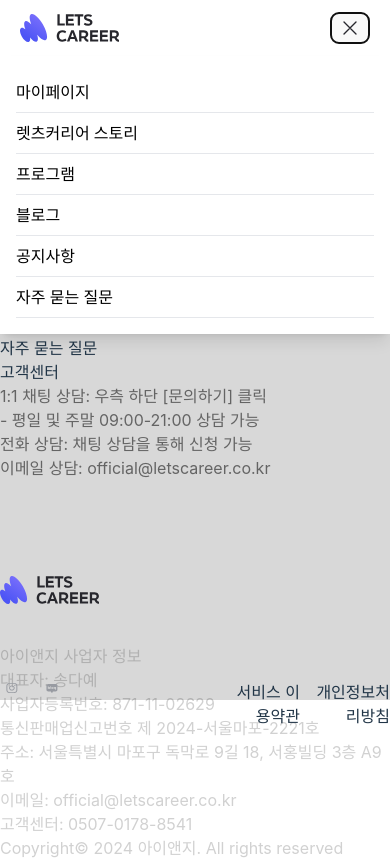
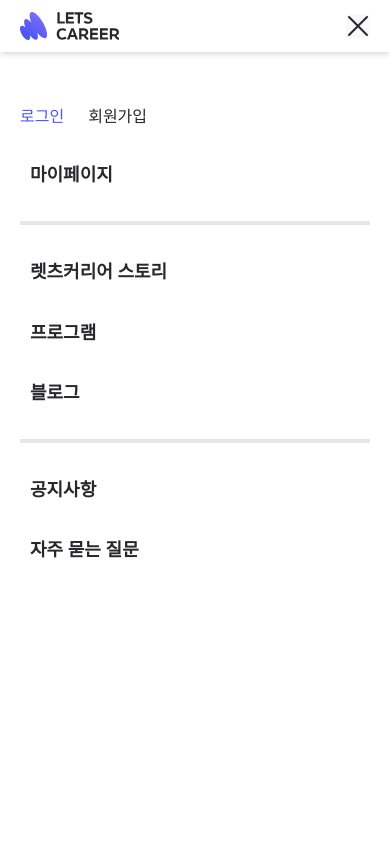
Before and after one commit to nebulaBdj/Frontend, a React (Vite) app: page / in a window 390 px wide. Both pictures are taken after a click on the button 349 px from the left and 28 px from the top of the page. Built offline with nearby package versions, Linux system fonts and the light colour scheme.

Commit message:
Feat: 모바일 navbar 구현 및 파일 이름 수정
FixedSummitButton.tsx, TabHookingImages.tsx 로 수정

```diff
--- a/src/App.tsx
+++ b/src/App.tsx
@@ -1,15 +1,15 @@
 import { Outlet } from "react-router-dom";
 import { useState } from "react";
-import Navigation from "./components/Navigations/navigation"
-import Footer from "./components/Footer/footer";
+import Navigation from "./components/Navigations/Navigation"
+import Footer from "./components/Footer/Footer";
 
 export default function App() {
 
   return (
-    <>
+    <div className="w-[95%] mx-auto">
       <Navigation></Navigation>
       <Outlet />
       <Footer></Footer>
-    </>
+    </div>
   );
 }
--- a/src/components/Footer/Footer.tsx
+++ b/src/components/Footer/Footer.tsx
@@ -1,148 +1,44 @@
-import React from 'react'
-import { Lets, Career, Insta, Blog } from '../../assets/svg'
-import { MenuItem, BusinessInfo } from '../../types/types';
+import React from 'react';
+import { FunctionComponent } from 'react';
 
+const Footer: FunctionComponent = () => {
+  return (
+    <footer className="border-t w-full border-neutral-800 bg-neutral-200 px-5 pb-6 pt-10 lg:px-10 xl:px-52">
+      <div className="flex flex-col lg:flex-row justify-between w-full max-w-6xl mx-auto">
+        {/* 왼쪽 섹션: 로고와 사업자 정보 */}
+        <div className="flex flex-col gap-5 lg:w-1/3">
+          <div className="flex items-center gap-2">
+            <img className="w-[34px]" alt="Logo" src="https://via.placeholder.com/34" />
+            <img className="w-[79px]" alt="Career" src="https://via.placeholder.com/79x35" />
+          </div>
+          <div className="text-neutral-800 text-xs">
+            <span>아이앤지 사업자 정보</span>
+            <span>대표자: 송다예 | 사업자등록번호: 871-11-02629</span>
+          </div>
+        </div>
 
-const Logo: React.FC = () => {
-  return (
-    <div className="flex items-center">
-      <Lets className="w-7 h-7" />
-      <Career className="w-16 h-7 ml-2" />
-    </div>
+        {/* 오른쪽 섹션: 사이트맵과 고객센터 */}
+        <div className="flex flex-col lg:flex-row gap-8 lg:w-2/3">
+          <div className="flex flex-col gap-3">
+            <a className="text-sm font-medium" href="/about">렛츠커리어 스토리</a>
+            <a className="text-sm font-medium" href="/program">프로그램</a>
+            <a className="text-sm font-medium" href="/blog/list">블로그</a>
+          </div>
+          <div className="flex flex-col gap-3">
+            <a className="text-sm font-medium" href="https://letscareer.oopy.io" target="_blank" rel="noopener noreferrer">공지사항</a>
+            <a className="text-sm font-medium" href="https://docs.google.com/forms/d/e/1FAIpQLSeHM_d3yd0cOiH2aSqhprtSFmidIYFziyIxf5-9j7rgZCobvA/viewform" target="_blank" rel="noopener noreferrer">광고/제휴 문의</a>
+            <a className="text-sm font-medium" href="https://letscareer.oopy.io" target="_blank" rel="noopener noreferrer">자주 묻는 질문</a>
+            <div className="text-xs text-neutral-800">
+              <p>1:1 채팅 상담: 우측 하단 [문의하기] 클릭</p>
+              <p>- 평일 및 주말 09:00-21:00 상담 가능</p>
+              <p>전화 상담: 채팅 상담을 통해 신청 가능</p>
+              <p>이메일 상담: official@letscareer.co.kr</p>
+            </div>
+          </div>
+        </div>
+      </div>
+    </footer>
   );
 };
 
-const menu1: MenuItem[] = [
-  { name: '렛츠커리어 스토리', address: '' },
-  { name: '프로그램', address: '/program' },
-  { name: '블로그', address: '' }
-];
-
-const menu2: MenuItem[] = [
-  { name: '공지사항', address: '' },
-  { name: '자주 묻는 질문', address: '' },
-  {
-    name: '고객센터', address: '',
-    content: `1:1 채팅 상담: 우측 하단 [문의하기] 클릭\n- 평일 및 주말 09:00-21:00 상담 가능\n전화 상담: 채팅 상담을 통해 신청 가능\n이메일 상담: official@letscareer.co.kr`
-  }
-];
-
-const BusinessInformation: BusinessInfo[] = [
-  {
-    companyName: '아이앤지 사업자 정보',
-    representative: '대표자: 송다예',
-    businessNumber: '사업자등록번호: 871-11-02629',
-    businessNumber2: '통신판매업신고번호 제 2024-서울마포-2221호',
-    address: '주소: 서울특별시 마포구 독막로 9길 18, 서홍빌딩 3층 A9호',
-    email: '이메일: official@letscareer.co.kr',
-    phone: '고객센터: 0507-0178-8541',
-    etc: 'Copyright© 2024 아이앤지. All rights reserved'
-  }
-]
-
-const BusinessInformationComponent: React.FC<{ info: BusinessInfo[] }> = ({ info }) => {
-  return (
-    <div className="business-info-container">
-      {info.map((infoItem, index) => (
-        <div key={index} className="business-info-item">
-          <h2>{infoItem.companyName}</h2>
-          <p>{infoItem.representative}</p>
-          <p>{infoItem.businessNumber}</p>
-          <p>{infoItem.businessNumber2}</p>
-          <p>{infoItem.address}</p>
-          <p>{infoItem.email}</p>
-          <p>{infoItem.phone}</p>
-          <p>{infoItem.etc}</p>
-        </div>
-      ))}
-    </div>
-  );
-};
-
-const Footer: React.FC = () => {
-  return (
-    <footer className='footer_wrapper bg-neut-75 w-full'>
-      <div className="flex flex-col justify-between h-full">
-
-        <div>
-          {menu1.map((item: MenuItem, index: number) => (
-            <div key={index}>
-              <h2>{item.name}</h2>
-              {item.content && (
-                <p>
-                  {item.content.split('\n').map((line, index) => (
-                    <React.Fragment key={index}>
-                      {line}
-                      <br />
-                    </React.Fragment>
-                  ))}
-                </p>
-              )}
-            </div>
-          ))}
-        </div>
-
-        <div className='my-12' />
-
-
-        <div>
-          {menu2.map((item: MenuItem, index: number) => (
-            <div key={index}>
-              <h2>{item.name}</h2>
-              {item.name === '고객센터' && item.content && (
-                <p className='text-neutral-900 text-opacity-60'>
-                  {item.content.split('\n').map((line, index) => (
-                    <React.Fragment key={index}>
-                      {line}
-                      <br />
-                    </React.Fragment>
-                  ))}
-                </p>
-              )}
-              {item.name !== '고객센터' && item.content && (
-                <p>
-                  {item.content.split('\n').map((line, index) => (
-                    <React.Fragment key={index}>
-                      {line}
-                      <br />
-                    </React.Fragment>
-                  ))}
-                </p>
-              )}
-            </div>
-          ))}
-        </div>
-
-        <div className='my-12' />
-
-        <Logo />
-
-        <div className='my-5' />
-
-        <div className='text-neutral-900 text-opacity-20 h-4'>
-          <BusinessInformationComponent info={BusinessInformation} />
-        </div>
-
-        <div className='flex justify-between items-center mt-4'>
-          {/* Flex container for alignment */}
-          <div className='flex items-center space-x-4'>
-            {/* Left aligned icons with links */}
-            <a href='https://www.instagram.com/letscareer.official/' target='_blank' rel='noopener noreferrer'>
-              <Insta className='w-6 h-6' />
-            </a>
-            <a href='https://blog.naver.com/PostList.naver?blogId=letsintern' target='_blank' rel='noopener noreferrer'>
-              <Blog className='w-6 h-6' />
-            </a>
-          </div>
-          <div className='flex space-x-4'>
-            {/* Right aligned text */}
-            <div className='w-[74px] h-4 text-right'>서비스 이용약관</div>
-            <div className='w-[74px] h-4 text-right'>개인정보처리방침</div>
-          </div>
-        </div>
-      </div>
-    </footer >
-  )
-}
-
-export default Footer
+export default Footer;
--- a/src/components/Navigations/Navigation.tsx
+++ b/src/components/Navigations/Navigation.tsx
@@ -1,9 +1,6 @@
-import React from 'react'
-import { useState } from "react";
-// import { withRouter } from "react-router-dom";
-import { Lets, Career, Hamburger as HamburgerIcon, Xclose } from '../../assets/svg'
-import { MenuItem } from '../../types/types';
-
+import React, { useState } from 'react';
+import { Link } from "react-router-dom";
+import { Lets, Career, Hamburger as HamburgerIcon, Xclose } from '../../assets/svg';
 
 const Logo: React.FC = () => {
   return (
@@ -15,63 +12,85 @@
 };
 
 const Navigation: React.FC = () => {
+  // 반응형 pc 미구현
   const [activeItem, setActiveItem] = useState<string>("마이페이지");
   const [menuToggle, setMenuToggle] = useState<boolean>(false);
-  const login = [
-    { name: '로그인' },
-    { name: '회원가입' }
-  ]
-  const menu: MenuItem[] = [
-    { name: '마이페이지', address: '' },
-    { name: '렛츠커리어 스토리', address: '' },
-    { name: '프로그램', address: '/program' },
-    { name: '블로그', address: '' },
-    { name: '공지사항', address: '' },
-    { name: '자주 묻는 질문', address: '' }
-  ];
+
+  const toggleMenu = () => {
+    setMenuToggle(!menuToggle);
+  };
 
   return (
     <>
       <nav className="bg-gray-100 navigation_wrapper fixed top-0 left-0 w-full bg-white shadow-md z-50 flex justify-between items-center px-5 py-3 md:py-0 md:px-8 max-w-screen-md mx-auto">
-        <Logo />
-        {/* Hamburger Icon */}
-        {/* <div className="inline-flex items-center justify-end gap-2.5 relative flex-[0_0_auto]"> */}
-        <div className="inline-flex items-center justify-end gap-2.5">
-          <button
-            onClick={() => setMenuToggle(!menuToggle)}
-            className="Hamburger relative w-8 h-8"
-            aria-label="Toggle menu"
-          >
+        <div className="flex items-center justify-between w-full">
+          <Logo />
+          <button onClick={toggleMenu} className="ml-auto">
             {menuToggle ? (
-              <Xclose className="absolute w-5 h-4 top-1/2 left-1/2 transform -translate-x-1/2 -translate-y-1/2" />
+              <Xclose className="w-6 h-6" />
             ) : (
-              <HamburgerIcon className="absolute w-5 h-4 top-1/2 left-1/2 transform -translate-x-1/2 -translate-y-1/2" />
+              <HamburgerIcon className="w-6 h-6" />
             )}
           </button>
+
         </div>
+      </nav>
 
-        {/* 모바일 메뉴의 조건부 렌더링 */}
-        {menuToggle && (
-          <div className="absolute top-full left-0 w-full bg-white shadow-lg z-40 ">
-            <ul className="flex flex-col p-4">
-              {menu.map((item, index) => (
-                <li key={index} className="py-2 border-b border-gray-200">
-                  <a href={item.address} className="text-black">
-                    {item.name}
-                  </a>
-                </li>
-              ))}
-            </ul>
+      {/* 메뉴 토글에 따라 메뉴 표시 */}
+      {menuToggle && (
+        <div className="fixed inset-0 bg-white z-40 flex flex-col items-center justify-start">
+          {/* 메뉴 아이템 */}
+          <div className="mt-16 w-full h-full flex flex-col items-center justify-start">
+            <div className="w-full h-full px-5 py-10 flex flex-col justify-start items-center gap-5">
+              <div className="self-stretch justify-start items-center gap-6 inline-flex">
+                <div className="h-6 justify-between items-center flex">
+                  <div className="text-[#4d55f5] text-base font-medium font-['Pretendard Variable'] leading-normal pr-6">로그인</div>
+                  <div className="text-[#27272d] text-base font-medium font-['Pretendard Variable'] leading-normal">회원가입</div>
+                </div>
+              </div>
+              <div className="self-stretch px-2.5 py-3 justify-start items-center gap-2.5 inline-flex">
+                <div className="justify-center items-center gap-2.5 flex">
+                  <div className="text-[#27272d] text-lg font-bold font-['Pretendard Variable'] leading-relaxed">마이페이지</div>
+                </div>
+              </div>
+              <div className="w-full h-1 bg-[#e7e7e7]" />
+              <div className="self-stretch flex-col justify-start items-start gap-[7px] flex">
+                <div className="self-stretch px-2.5 py-3 justify-start items-center gap-2.5 inline-flex">
+                  <div className="justify-center items-center gap-2.5 flex">
+                    <div className="text-[#27272d] text-lg font-bold font-['Pretendard Variable'] leading-relaxed">렛츠커리어 스토리</div>
+                  </div>
+                </div>
+                <div className="self-stretch px-2.5 py-3 justify-start items-center gap-2.5 inline-flex">
+                  <div className="justify-center items-center gap-2.5 flex">
+                    {/* 라우팅 수정 필요 */}
+                    <Link to="https://www.letscareer.co.kr/program" className="text-[#27272d] text-lg font-bold font-['Pretendard Variable'] leading-relaxed">프로그램</Link>
+                  </div>
+                </div>
+                <div className="self-stretch px-2.5 py-3 justify-start items-center gap-2.5 inline-flex">
+                  <div className="justify-center items-center gap-2.5 flex">
+                    <div className="text-[#27272d] text-lg font-bold font-['Pretendard Variable'] leading-relaxed">블로그</div>
+                  </div>
+                </div>
+              </div>
+              <div className="w-full h-1 bg-[#e7e7e7]" />
+              <div className="self-stretch flex-col justify-start items-start gap-[7px] flex">
+                <div className="self-stretch px-2.5 py-3 justify-start items-center gap-2.5 inline-flex">
+                  <div className="justify-center items-center gap-2.5 flex">
+                    <div className="text-[#27272d] text-lg font-bold font-['Pretendard Variable'] leading-relaxed">공지사항</div>
+                  </div>
+                </div>
+                <div className="self-stretch px-2.5 py-3 justify-start items-center gap-2.5 inline-flex">
+                  <div className="justify-center items-center gap-2.5 flex">
+                    <div className="text-[#27272d] text-lg font-bold font-['Pretendard Variable'] leading-relaxed">자주 묻는 질문</div>
+                  </div>
+                </div>
+              </div>
+            </div>
           </div>
-        )}
-
-
-      </nav >
-
-
+        </div>
+      )}
     </>
-  )
+  );
 }
 
-
-export default Navigation
+export default Navigation;
--- a/src/index.css
+++ b/src/index.css
@@ -2,7 +2,7 @@
 @tailwind components;
 @tailwind utilities;
 
-:root {
+/* :root {
   font-family: Inter, system-ui, Avenir, Helvetica, Arial, sans-serif;
   line-height: 1.5;
   font-weight: 400;
@@ -59,7 +59,7 @@
 button:focus,
 button:focus-visible {
   outline: 4px auto -webkit-focus-ring-color;
-}
+}s */
 
 @media (prefers-color-scheme: light) {
   :root {
--- a/tailwind.config.js
+++ b/tailwind.config.js
@@ -5,6 +5,12 @@
     extend: {
       colors: {
         'neut-75': '#D8D8D8',
+      },
+      screens: {
+        'sm': '640px',
+        'md': '768px',
+        'lg': '1024px',
+        'xl': '1280px',
       }
     }
   },
```
Also changed, not shown: src/types/types.tsx (deleted, +0 -16 lines), src/components/Buttons/FixedActionButton.tsx (deleted), src/components/Buttons/FixedSummitButton.tsx (added), src/components/Tabs/TabHookingImages.tsx (added), src/components/Tabs/TabImageBox.tsx (deleted).
